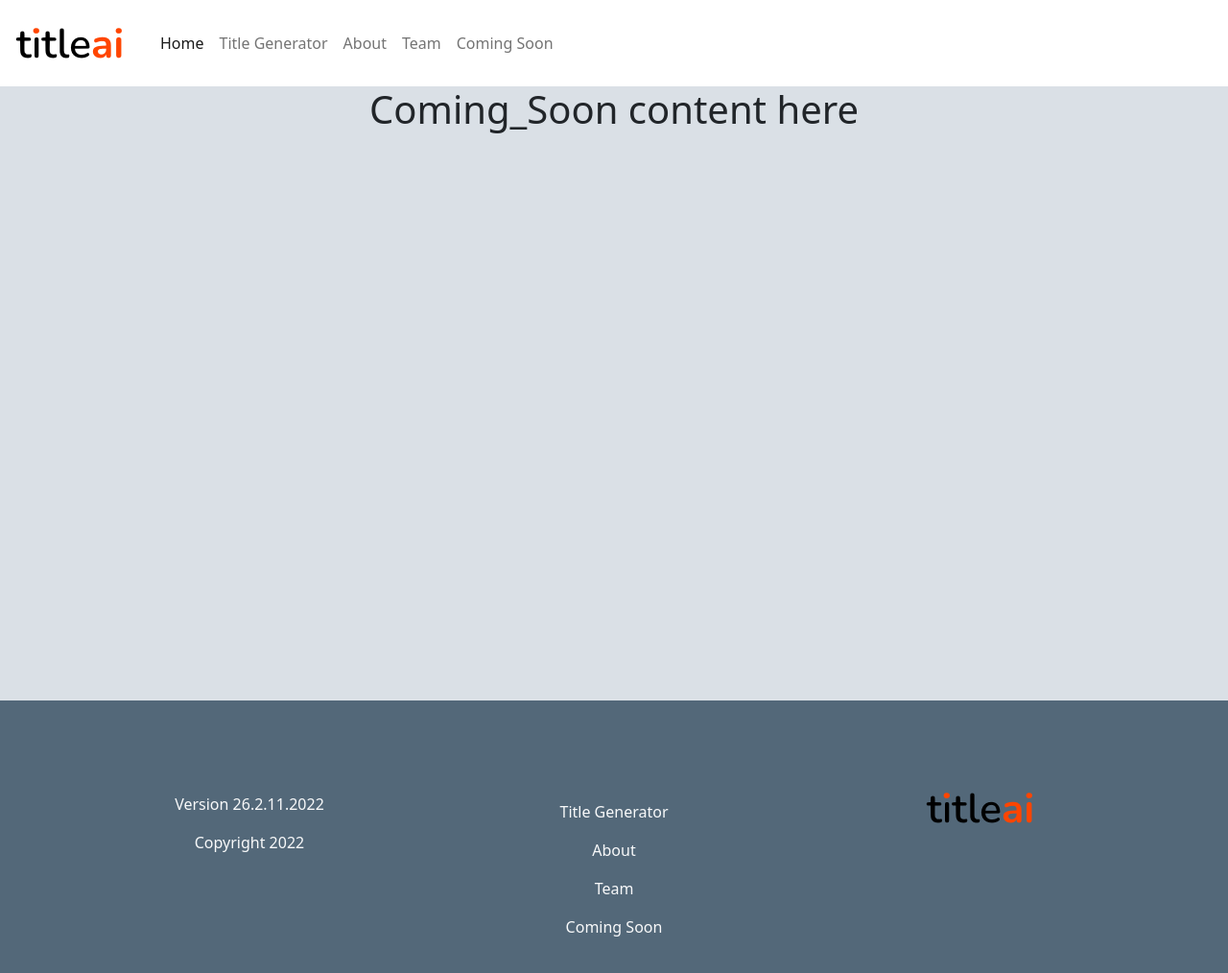
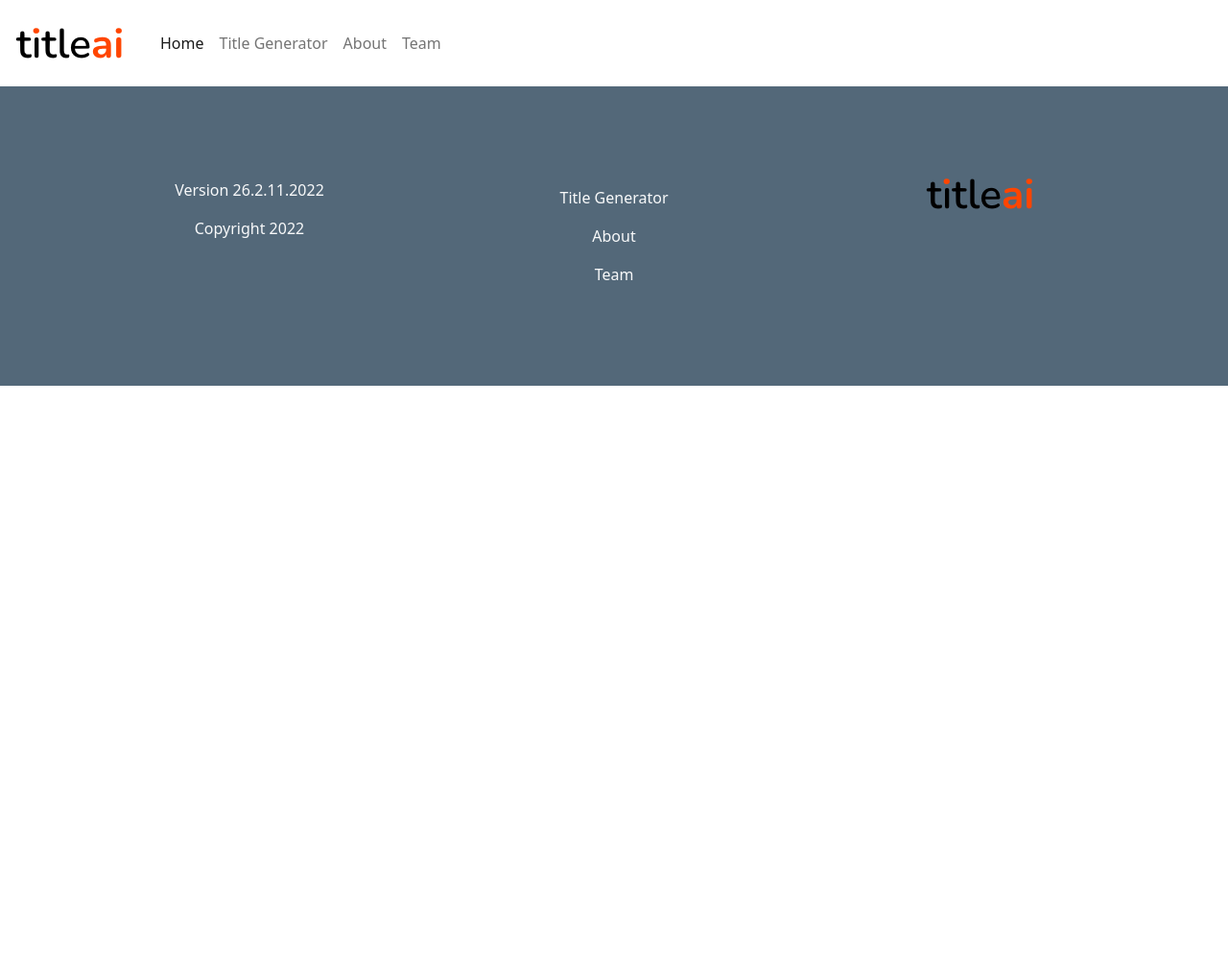
Before and after one commit to intaekim01/Reddit-Title-Generation, a React (Create React App) app in the folder rtg-app/: page /coming_soon in a window 1280 px wide. Shown: the top 1014 px of the page at 96% size. After the commit the page ends 800 px from the top, so only its background shows below. Built offline with nearby package versions, Linux system fonts and the light colour scheme.

Commit message:
hiding coming soon page

```diff
--- a/rtg-app/src/App.js
+++ b/rtg-app/src/App.js
@@ -22,7 +22,7 @@
         <Route path='/title_generator' element={<TitleGenerator post={post} setPost={setPost}/>} />
         <Route path='/about' element={<About />} />
         <Route path='/team' element={<Team />} />
-        <Route path='/coming_soon' element={<ComingSoon />} />
+        {/* <Route path='/coming_soon' element={<ComingSoon />} /> */}
       </Routes>
       <Footer></Footer>
     </>
--- a/rtg-app/src/Components/Footer.js
+++ b/rtg-app/src/Components/Footer.js
@@ -2,7 +2,7 @@
 import logoV3 from "../Images/logoV4.png";
 import { Link } from 'react-router-dom';
 
-function Navbar() {
+function Footer() {
 
     return (
         <div className="container-fluid py-5" style={{backgroundColor: "#536879"}}>
@@ -23,9 +23,9 @@
                             <li className="nav-item">
                                 <Link className="nav-link" to="/team">Team</Link>
                             </li>
-                            <li className="nav-item">
+                            {/* <li className="nav-item">
                                 <Link className="nav-link" to="/coming_soon">Coming Soon</Link>
-                            </li>
+                            </li> */}
                         </ul>
                     </div>
                     <div className="col-sm-12 col-md-4 text-center">
@@ -43,4 +43,4 @@
 
 };
 
-export default Navbar
+export default Footer
--- a/rtg-app/src/Components/Navbar.js
+++ b/rtg-app/src/Components/Navbar.js
@@ -26,9 +26,9 @@
                     <li className="nav-item">
                         <Link className="nav-link" to="/team">Team</Link>
                     </li>
-                    <li className="nav-item">
+                    {/* <li className="nav-item">
                         <Link className="nav-link" to="/coming_soon">Coming Soon</Link>
-                    </li>
+                    </li> */}
                 </ul>
             </div>
         </nav>
```
